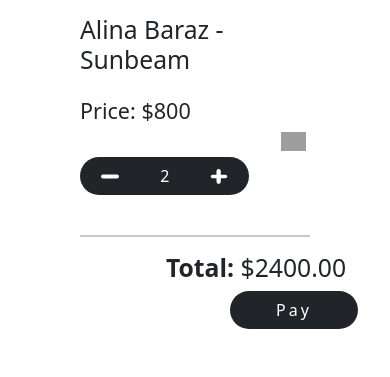
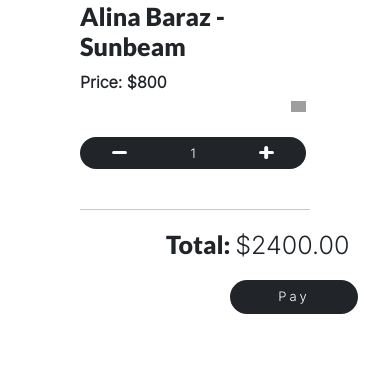
Before and after one commit to YareRB/The-Groove, a PHP site: page /pages/cart/index.html in a window 390 px wide. Shown: the part 727-1104 px from the top of the page. After the commit the page ends 1041 px from the top, so only its background shows below. Run offline with PHP 8.4, Linux system fonts and the light colour scheme; grey boxes are pictures that could not be loaded.

Commit message:
cart complete

```diff
--- a/the-groove/css/cart.css
+++ b/the-groove/css/cart.css
@@ -3,7 +3,7 @@
 /* padding & margin */
 .padding-l-20 {
   padding-left: 18rem !important;
-  padding-right: 18rem !important;
+  padding-right: 20rem !important;
 }
 
 .margin-t-10 {
@@ -11,10 +11,9 @@
 }
 
 /* images */
-.img-btn {
-  padding-bottom: 3px;
-  width: 18px;
-  height: 18px;
+.img-icono {
+  padding-bottom: 10px;
+  width: 15px;
 }
 
 .img-cart {
@@ -40,7 +39,7 @@
 }
 
 .cart-delete-icon {
-  width: 35px;
+  width: 20px;
   float: right;
 }
 
@@ -54,6 +53,10 @@
 .radius-l {
   border-top-left-radius: 2.5rem !important;
   border-bottom-left-radius: 2.5rem !important;
+}
+
+.btn-less-more{
+height: 2rem;
 }
 
 .btn-group {
@@ -73,12 +76,6 @@
   right: 0;
   margin-right: 5rem;
   margin-bottom: 3rem;
-}
-
-/* hr */
-.hr-1 {
-  border-style: solid;
-  border-width: 1px;
 }
 
 /* diferentes tamaños */
@@ -103,7 +100,7 @@
   }
 
   .cart-delete-icon {
-    width: 25px;
+    width: 15px;
   }
 
   .p-fixed {
--- a/the-groove/css/index.css
+++ b/the-groove/css/index.css
@@ -94,6 +94,11 @@
     font-size: 17px;
 }
 
+.text-inter-25 {
+  font-size: 25px;
+  font-family: "Inter", sans-serif;
+}
+
 .center-horizontally {
   margin-left: auto;
   margin-right: auto;
--- a/the-groove/pages/cart/index.html
+++ b/the-groove/pages/cart/index.html
@@ -9,6 +9,12 @@
 
     <link href="https://cdn.jsdelivr.net/npm/bootstrap@5.2.0-beta1/dist/css/bootstrap.min.css" rel="stylesheet" integrity="sha384-0evHe/X+R7YkIZDRvuzKMRqM+OrBnVFBL6DOitfPri4tjfHxaWutUpFmBp4vmVor" crossorigin="anonymous">
     <link rel="stylesheet" href="/css/cart.css">
+    <link rel="stylesheet" href="/css/index.css">
+
+    <link rel="preconnect" href="https://fonts.googleapis.com">
+    <link rel="preconnect" href="https://fonts.gstatic.com" crossorigin>
+    <link href="https://fonts.googleapis.com/css2?family=Inter:wght@300&family=Lato:wght@900&display=swap" rel="stylesheet">
+
 </head>
 <body>
     <div class="container-fluid padding-l-20 margin-t-10">
@@ -18,43 +24,43 @@
                 <img class="img-cart" src="/images//thank-u-next-ariana-grande.svg" alt="">
             </div>
             <div class="col-12 col-sm-12 col-md-5 col-lg-5 col-xl-5 col-xxl-5  pt-3">
-                <h2>Ariana Grande - thank u, next</h2>
-                <h4 class="pt-3"> Price: $800</h4>
+                <h3 class="title-lato">Ariana Grande - thank u, next</h>
+                <h4 class="pt-1 title-inter"> Price: $800</h4>
             </div>
             <div class="col-12 col-sm-12 col-md-12 col-lg-2 col-xl-2 col-xxl-2 pe-3">
                 <img class="cart-delete-icon" src="/icons/delete.svg" alt="">
-                <div class="btn-group w-75 " role="group" aria-label="Basic example">
-                    <button type="button" class="btn bg-dark radius-l" ><img class="img-btn" src="/icons/less.svg" alt="-"></button>
-                    <label class="btn bg-dark text-white">1</label>
-                    <button type="button" class="btn bg-dark radius-r"><img class="img-btn" src="/icons/more.svg" alt="-"></button>
+                <div class="btn-group w-100" role="group" aria-label="Basic example">
+                    <button type="button" class="btn bg-dark radius-l btn-less-more" ><img class="img-icono" src="/icons/less.svg" alt="-"></button>
+                    <label class="btn bg-dark text-white title-inter-12 btn-less-more">1</label>
+                    <button type="button" class="btn bg-dark radius-r btn-less-more"><img class="img-icono" src="/icons/more.svg" alt="-"></button>
                   </div>
             </div>
         </div>
-    <hr class="hr-1">
+    <hr>
     <div class="row pb-4 pt-3">
         <div class="col-12 col-sm-12 col-md-7 col-lg-5 col-xl-5 col-xxl-5 parent">
             <img class="img-disc-cart" src="/images/disc.svg" alt="">
             <img class="img-cart" src="/images/sunbeam-alina-baraz.svg" alt="">
         </div>
         <div class="col-12 col-sm-12 col-md-5 col-lg-5 col-xl-5 col-xxl-5  pt-3">
-            <h2>Alina Baraz - Sunbeam</h2>
-            <h4 class="pt-3"> Price: $800</h4>
+            <h3 class="title-lato">Alina Baraz - Sunbeam</h3>
+            <h4 class="pt-1 title-inter"> Price: $800</h4>
         </div>
         <div class="col-12 col-sm-12 col-md-12 col-lg-2 col-xl-2 col-xxl-2 pe-3">
             <img class="cart-delete-icon" src="/icons/delete.svg" alt="">
-            <div class="btn-group w-75 " role="group" aria-label="Basic example">
-                <button type="button" class="btn bg-dark radius-l" ><img class="img-btn" src="/icons/less.svg" alt="-"></button>
-                <label class="btn bg-dark text-white">2</label>
-                <button type="button" class="btn bg-dark radius-r"><img class="img-btn" src="/icons/more.svg" alt="-"></button>
+            <div class="btn-group w-100" role="group" aria-label="Basic example">
+                <button type="button" class="btn bg-dark radius-l btn-less-more" ><img class="img-icono" src="/icons/less.svg" alt="-"></button>
+                <label class="btn bg-dark text-white title-inter-12 btn-less-more">1</label>
+                <button type="button" class="btn bg-dark radius-r btn-less-more"><img class="img-icono" src="/icons/more.svg" alt="-"></button>
               </div>
         </div>
     </div>
-    <hr class="hr-1">
+    <hr>
 
     </div>
     <div class="float-end p-fixed">
-        <h2><strong>Total:</strong> $2400.00</h2>
-        <button type="button" class="btn bg-dark radius-l radius-r text-white btn-pay" >Pay</button>
+        <P class="title-lato">Total: <label class="text-inter-25">$2400.00 </label></P>
+        <button type="button" class="btn bg-dark radius-l radius-r text-white btn-pay title-inter-12" >Pay</button>
 
     </div>
     <script src="https://cdn.jsdelivr.net/npm/bootstrap@5.2.0-beta1/dist/js/bootstrap.bundle.min.js" integrity="sha384-pprn3073KE6tl6bjs2QrFaJGz5/SUsLqktiwsUTF55Jfv3qYSDhgCecCxMW52nD2" crossorigin="anonymous"></script>
```
